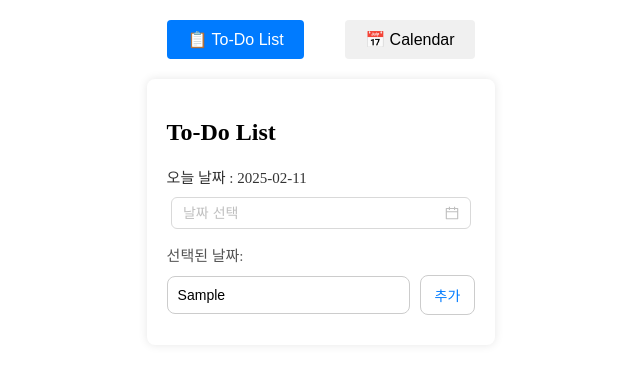
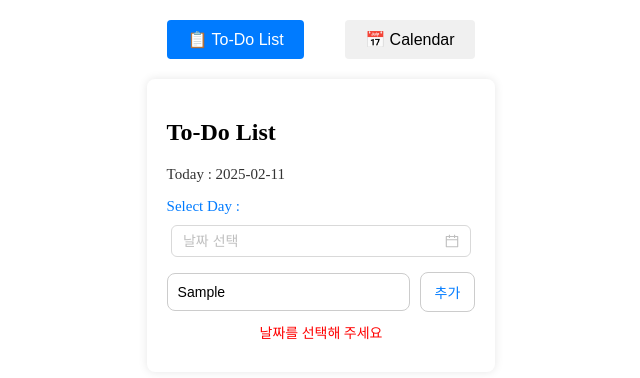
Before and after one commit to songuna/clush_SongYouNa, a React (Vite) app in the folder clush_SongYouNa/: page / in a window 1280 px wide. Both pictures are taken after typing "Sample" into the empty fields and a click on the button "추가". Shown: the top 378 px of the page, without its empty margins (339-979 px from the left). Built offline with nearby package versions, Linux system fonts and the light colour scheme.

Commit message:
feat : error 메세지 기능 구현
1. "날짜와 할 일을 입력해주세요"
2. "날짜를 선택해 주세요"
3. "할 일을 입력해주세요"

```diff
--- a/clush_SongYouNa/src/components/TodoList.tsx
+++ b/clush_SongYouNa/src/components/TodoList.tsx
@@ -4,7 +4,6 @@ import { DatePicker } from "antd"; // DatePicker import
 import type { Dayjs } from "dayjs";
 import moment from "moment"; // DatePicker에 필요한 moment 사용
 import { IoIosClose } from "react-icons/io";
-
 
 interface ToDo {
   id: number;
@@ -17,15 +16,29 @@ const ToDoList: React.FC = () => {
   const [todos, setTodos] = useState<ToDo[]>(JSON.parse(localStorage.getItem("todos") || "[]"));
   const [input, setInput] = useState("");
   const [selectedDate, setSelectedDate] = useState<string>("");
+  const [errorMessage, setErrorMessage] = useState(""); // 에러 메시지 상태 추가
 
   useEffect(() => {
     localStorage.setItem("todos", JSON.stringify(todos));
   }, [todos]);
 
   const addTodo = () => {
-    if (!input.trim() || !selectedDate) return; // 날짜가 선택되지 않으면 추가하지 않음
+    if (!selectedDate && !input.trim()) {
+      setErrorMessage("날짜와 할 일을 입력해주세요");
+      return;
+    }
+    if (!selectedDate) {
+      setErrorMessage("날짜를 선택해 주세요");
+      return;
+    }
+    if (!input.trim()) {
+      setErrorMessage("할 일을 입력해주세요");
+      return;
+    }
+
     setTodos([...todos, { id: Date.now(), text: input, completed: false, date: selectedDate }]);
     setInput("");
+    setErrorMessage(""); // 에러 메시지 초기화
   };
 
   const toggleTodo = (id: number) => {
@@ -46,36 +59,30 @@ const ToDoList: React.FC = () => {
     }
   };
 
-  // 날짜를 선택했을 때 호출되는 함수
   const onDateSelect = (date: Dayjs | null) => {
     if (date) {
       setSelectedDate(date.format("YYYY-MM-DD"));
+      setErrorMessage(""); // 날짜 선택 시 에러 메시지 제거
     }
   };
 
-  // 오늘 날짜 구하기
   const today = new Date();
-  const dateString = today.toISOString().split("T")[0]; // "YYYY-MM-DD" 형식
-
-  // 선택된 날짜에 해당하는 할 일들만 필터링
+  const dateString = today.toISOString().split("T")[0];
   const filteredTodos = todos.filter(todo => todo.date === selectedDate);
 
   return (
     <Container>
       <h2>To-Do List</h2>
-      <DateDisplay>{`오늘 날짜 : ${dateString}`}</DateDisplay>
-
+      <DateDisplay>{`Today : ${dateString}`}</DateDisplay>
+      <SelectedDateDisplay>{`Select Day : ${selectedDate}`}</SelectedDateDisplay>
       <DatePickerContainer>
         <DatePickerStyled
-          value={selectedDate ? moment(selectedDate) : null} // 선택된 날짜를 DatePicker에 전달
+          value={selectedDate ? moment(selectedDate) : null}
           onChange={onDateSelect}
           format="YYYY-MM-DD"
           placeholder="날짜 선택"
         />
       </DatePickerContainer>
-
-      <SelectedDateDisplay>{`선택된 날짜: ${selectedDate}`}</SelectedDateDisplay>
-
       <InputContainer>
         <InputField
           value={input}
@@ -85,7 +92,7 @@ const ToDoList: React.FC = () => {
         />
         <AddButton onClick={addTodo}>추가</AddButton>
       </InputContainer>
-
+      {errorMessage && <ErrorMessage>{errorMessage}</ErrorMessage>} {/* 에러 메시지 표시 */}
       <TodoList>
         {filteredTodos.map(todo => (
           <ListItem key={todo.id} completed={todo.completed}>
@@ -117,14 +124,14 @@ const Container = styled.div`
 
 const DateDisplay = styled.div`
   font-size: 15px;
-  margin-bottom: 10px;
+  margin-bottom: 15px;
   color: #333;
 `;
 
 const SelectedDateDisplay = styled.div`
   font-size: 15px;
   margin: 10px 0px;
-  color: #555;
+  color: #007bff;
 `;
 
 const DatePickerContainer = styled.div`
@@ -135,7 +142,7 @@ const DatePickerContainer = styled.div`
 
 const DatePickerStyled = styled(DatePicker)`
   width: 100%;
-  max-width: 300px; /* DatePicker의 최대 너비 설정 */
+  max-width: 300px;
 `;
 
 const InputContainer = styled.div`
@@ -176,6 +183,13 @@ const AddButton = styled.button`
   }
 `;
 
+const ErrorMessage = styled.div`
+  color: red;
+  text-align: center;
+  margin-bottom: 10px;
+  font-size: 14px;
+`;
+
 const TodoList = styled.ul`
   list-style: none;
   padding: 0;
@@ -187,7 +201,6 @@ const ListItem = styled.li<{ completed: boolean }>`
   align-items: center;
   padding: 6px;
   border: 1px solid #ccc;
-  //background: ${({ completed }) => (completed ? "#d4edda" : "#f8d7da")};
   border-radius: 8px;
   margin-bottom: 10px;
   cursor: pointer;
```
